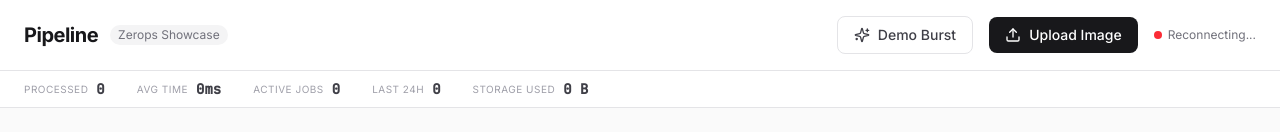
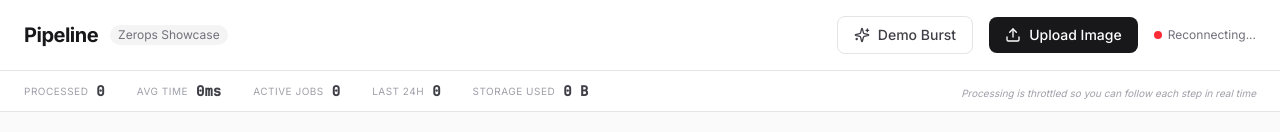
Before and after one commit to zerops-recipe-apps/showcase-recipe-app, a React (Vite) app in the folder frontend/: page / in a window 1280 px wide. Shown: the top 132 px of the page. Built offline with nearby package versions, Linux system fonts and the light colour scheme; no server answers.

Commit message:
Add throttle explanation note to stats bar

```diff
--- a/frontend/src/components/StatsBar.tsx
+++ b/frontend/src/components/StatsBar.tsx
@@ -27,6 +27,11 @@ export function StatsBar() {
             <span className="text-sm font-semibold text-zinc-700 font-mono">{item.value}</span>
           </div>
         ))}
+        <div className="ml-auto flex-shrink-0">
+          <span className="text-[10px] text-zinc-400 italic">
+            Processing is throttled so you can follow each step in real time
+          </span>
+        </div>
       </div>
     </div>
   );
```
